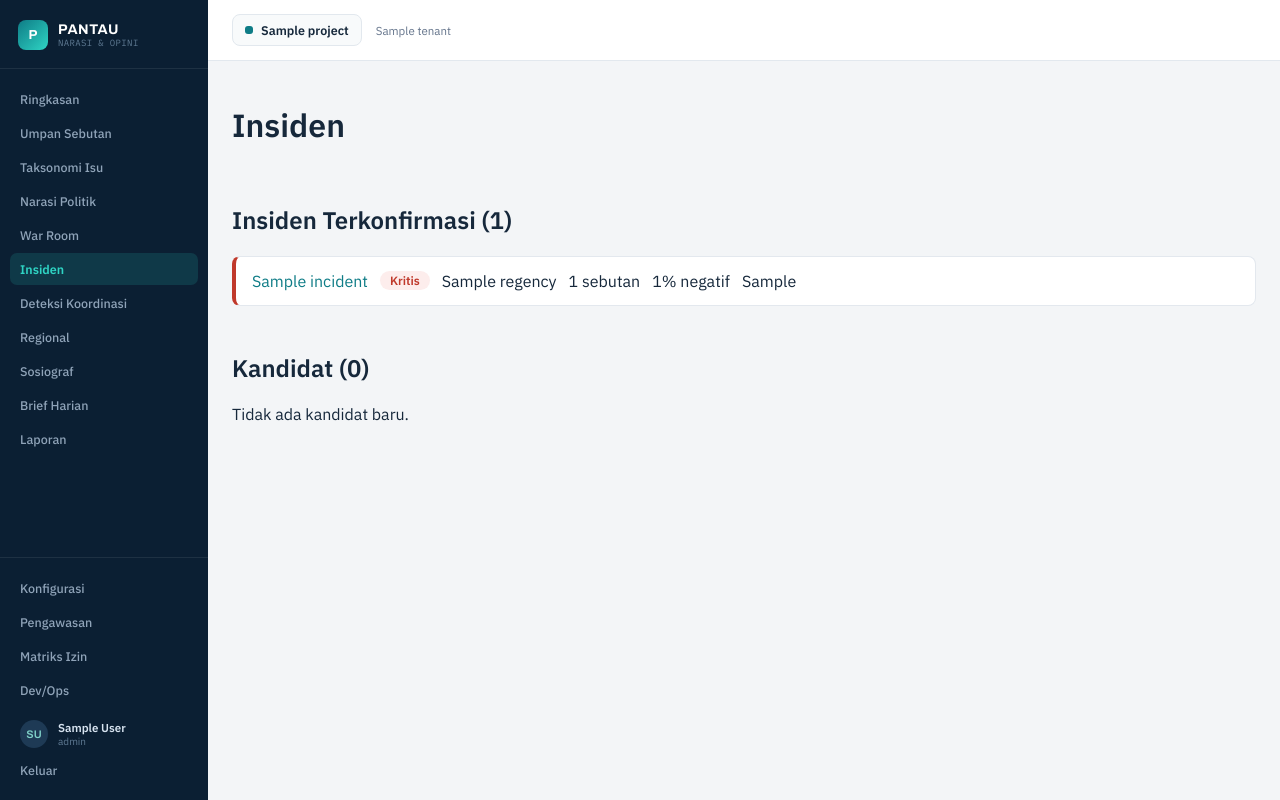
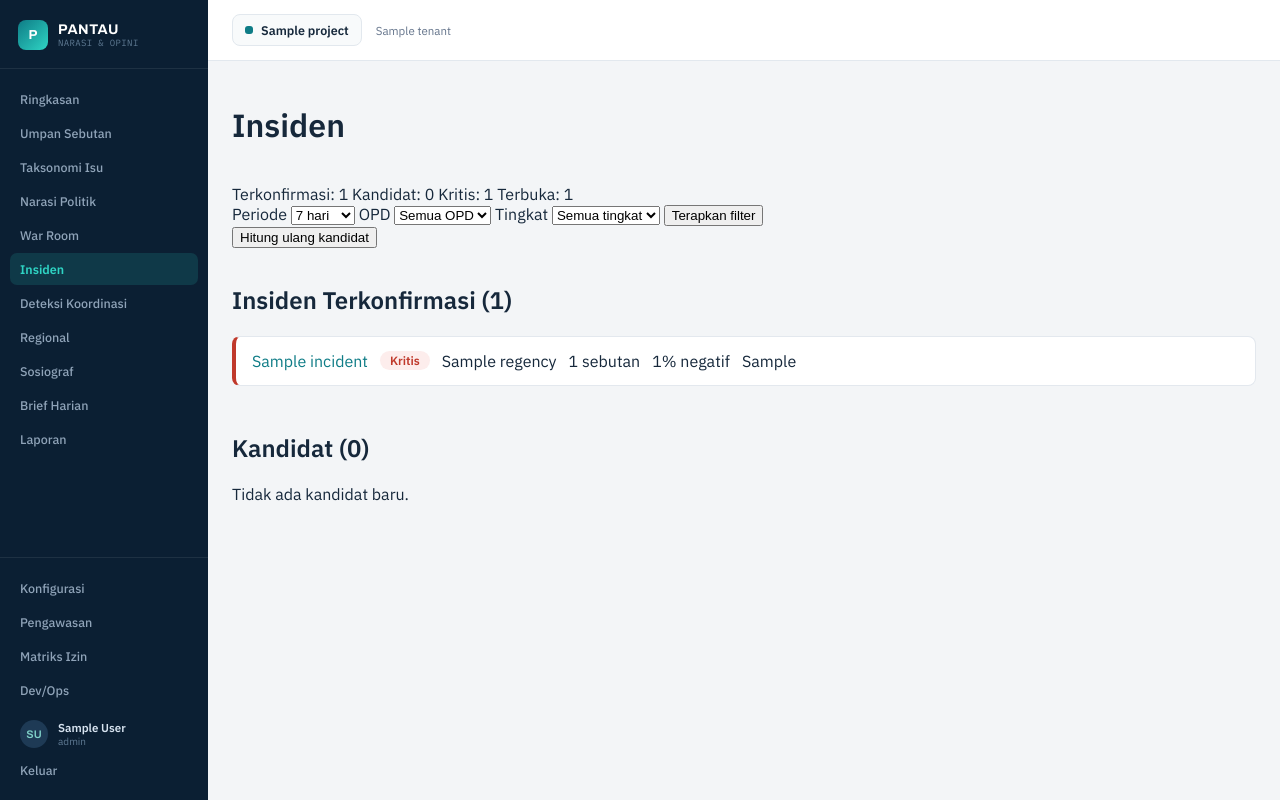
Before and after one commit to YorGalore/capstoneYor, a Django app: page /insiden/ in a window 1280 px wide. Run offline with Django 5.2, Linux system fonts and the light colour scheme; a user stored in the database is signed in; tables that the repository leaves empty hold one stand-in row (values such as "Sample post"); parts of the project's set-up code (start-up, migrations or seed data) failed here and were passed over.

Commit message:
Make incident detection and status transitions reachable from the UI
- Add a POST "Hitung ulang kandidat" button to the incident board, wired to
  the existing (previously unreachable) insiden_refresh endpoint.
- Render the board's GET filter form (periode/OPD/severity) and surface
  board.counts in the header, using data the view already passed but the
  template ignored.
- insiden_detail now computes allowed_status_choices from
  incidents.ALLOWED_TRANSITIONS and the status picker only offers legal
  transitions; a closed incident hides the form and shows a note instead.
  The server-side InvalidTransition guard is unchanged.
- Add view-level tests for the refresh trigger, the still-open-incident board
  visibility fix, and the restricted status picker.

Co-Authored-By: Claude Opus 4.8 <noreply@anthropic.com>

```diff
--- a/apps/analytics/views.py
+++ b/apps/analytics/views.py
@@ -438,6 +438,14 @@ def insiden_detail(request, incident_id):
 
     from .models import Incident, OPD
 
+    # Only offer transitions the engine will actually accept (FR: no skipped
+    # lifecycle stages). This is a UI convenience — set_status() still enforces
+    # the same rule server-side as defence in depth.
+    allowed_statuses = incidents.ALLOWED_TRANSITIONS.get(incident.status, set())
+    allowed_status_choices = [
+        (value, label) for value, label in Incident.STATUS_CHOICES if value in allowed_statuses
+    ]
+
     return render(request, "analytics/insiden_detail.html", {
         "active_nav": "insiden",
         "incident": incident,
@@ -445,6 +453,7 @@ def insiden_detail(request, incident_id):
         "related_mentions": incident.mentions.all()[:20],
         "opds": OPD.objects.filter(project=incident.project, is_active=True),
         "status_choices": Incident.STATUS_CHOICES,
+        "allowed_status_choices": allowed_status_choices,
     })
 
 
--- a/templates/analytics/insiden.html
+++ b/templates/analytics/insiden.html
@@ -1,6 +1,47 @@
 {% extends "core/base_dashboard.html" %}
 {% block content %}
 <h1>Insiden</h1>
+<header class="incident-board-header">
+  <div class="incident-counts">
+    <span>Terkonfirmasi: {{ board.counts.confirmed }}</span>
+    <span>Kandidat: {{ board.counts.candidates }}</span>
+    <span>Kritis: {{ board.counts.critical }}</span>
+    <span>Terbuka: {{ board.counts.open }}</span>
+  </div>
+  <form method="get" class="incident-filter-form">
+    <label>
+      Periode
+      <select name="periode">
+        <option value="1" {% if filters.periode == "1" %}selected{% endif %}>Hari ini</option>
+        <option value="7" {% if filters.periode == "7" %}selected{% endif %}>7 hari</option>
+        <option value="30" {% if filters.periode == "30" %}selected{% endif %}>30 hari</option>
+      </select>
+    </label>
+    <label>
+      OPD
+      <select name="opd">
+        <option value="">Semua OPD</option>
+        {% for opd in board.opds %}
+          <option value="{{ opd.slug }}" {% if filters.opd == opd.slug %}selected{% endif %}>{{ opd.name }}</option>
+        {% endfor %}
+      </select>
+    </label>
+    <label>
+      Tingkat
+      <select name="severity">
+        <option value="">Semua tingkat</option>
+        {% for value, label in severity_choices %}
+          <option value="{{ value }}" {% if filters.severity == value %}selected{% endif %}>{{ label }}</option>
+        {% endfor %}
+      </select>
+    </label>
+    <button type="submit">Terapkan filter</button>
+  </form>
+  <form method="post" action="{% url 'analytics:insiden_refresh' %}">
+    {% csrf_token %}
+    <button type="submit">Hitung ulang kandidat</button>
+  </form>
+</header>
 <section>
   <h2>Insiden Terkonfirmasi ({{ board.counts.confirmed }})</h2>
   {% for incident in board.confirmed %}
--- a/templates/analytics/insiden_detail.html
+++ b/templates/analytics/insiden_detail.html
@@ -33,13 +33,17 @@
     </select>
     <button type="submit">Tugaskan</button>
   </form>
+  {% if allowed_status_choices %}
   <form method="post" action="{% url 'analytics:insiden_status' incident.pk %}">
     {% csrf_token %}
     <select name="status">
-      {% for value, label in status_choices %}<option value="{{ value }}">{{ label }}</option>{% endfor %}
+      {% for value, label in allowed_status_choices %}<option value="{{ value }}">{{ label }}</option>{% endfor %}
     </select>
     <button type="submit">Ubah status</button>
   </form>
+  {% else %}
+  <p>Insiden ini sudah ditutup dan tidak dapat diubah statusnya lagi.</p>
+  {% endif %}
   <form method="post" action="{% url 'analytics:insiden_note' incident.pk %}">
     {% csrf_token %}
     <input type="text" name="description" placeholder="Catatan">
```
Also changed, not shown: apps/analytics/tests/test_incident_views.py (+82 -2 lines).
